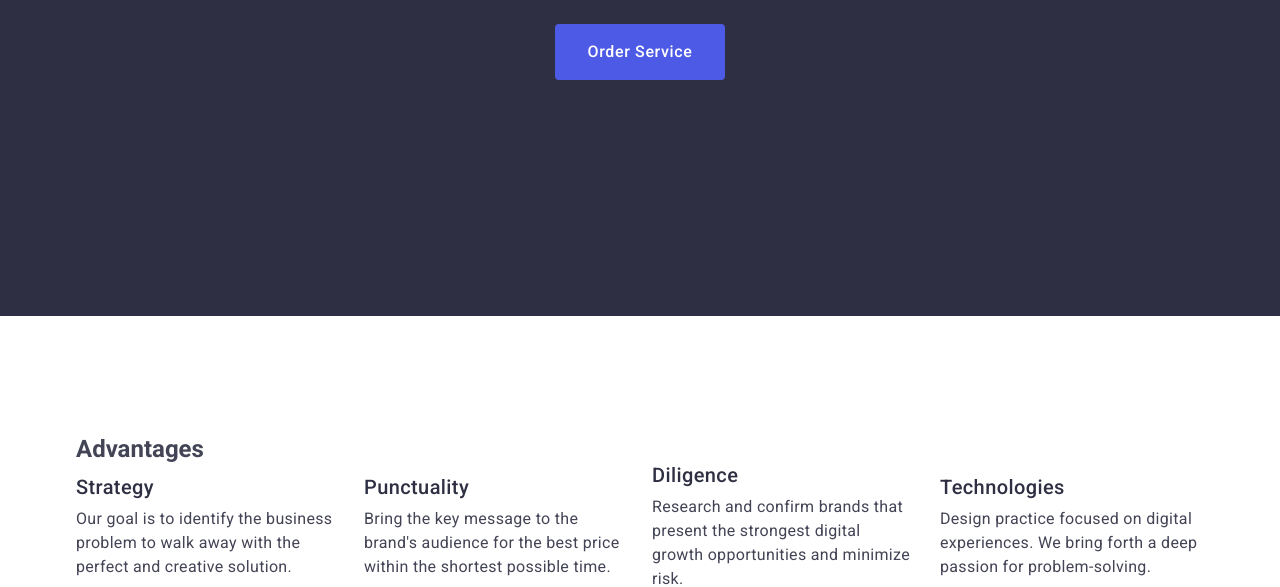
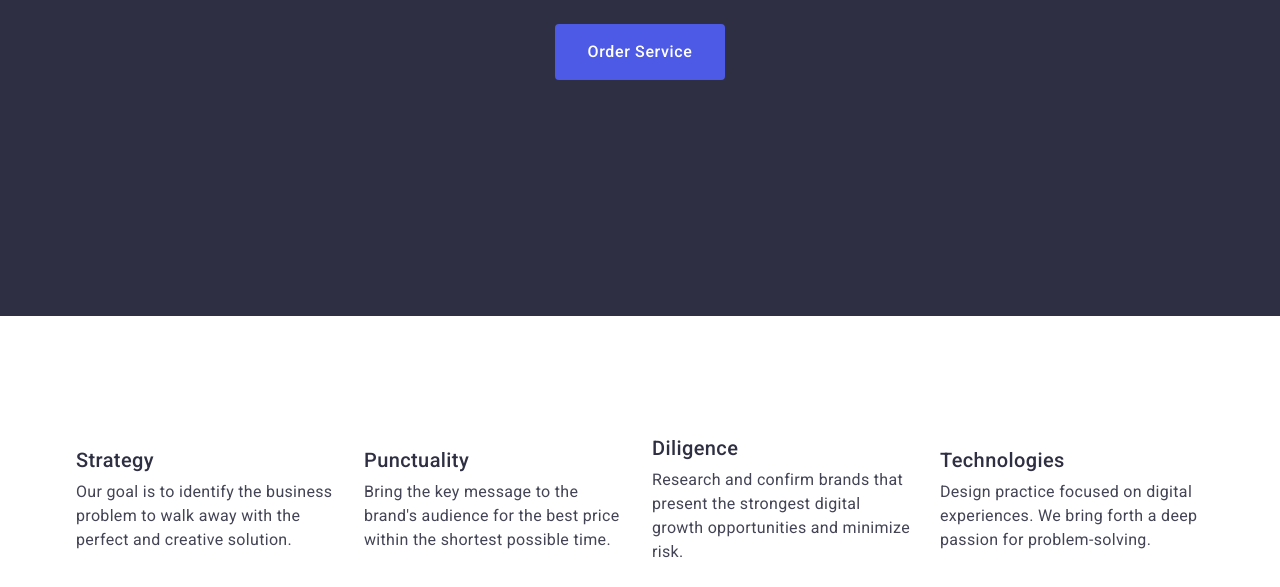
Before and after one commit to TeddSm/goit-markup-hw-03, a plain HTML site: page index.html in a window 1280 px wide. Shown: the part 402-989 px from the top of the page. Drawn offline with nearby package versions, Linux system fonts and the light colour scheme.

Commit message:
fix footer

```diff
--- a/css/styles.css
+++ b/css/styles.css
@@ -143,6 +143,15 @@ nav>ul {
 }
 
 .visually-hidden {
+    position: absolute;
+    width: 1px;
+    height: 1px;
+    margin: -1px;
+    border: 0;
+    padding: 0;
+    white-space: nowrap;
+    clip-path: inset(100%);
+    clip: rect(0 0 0 0);
     overflow: hidden;
 }
 
@@ -264,7 +273,7 @@ nav>ul {
 .footer {
     background: #2e2f42;
     color: #f4f4fd;
-    padding: 100px;
+    padding: 100px 0;
 }
 
 .footer-logo {
```
